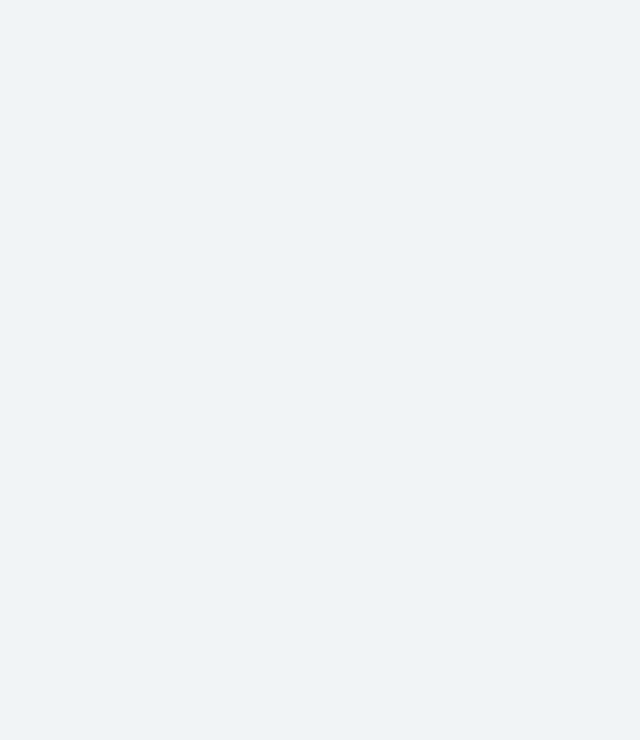
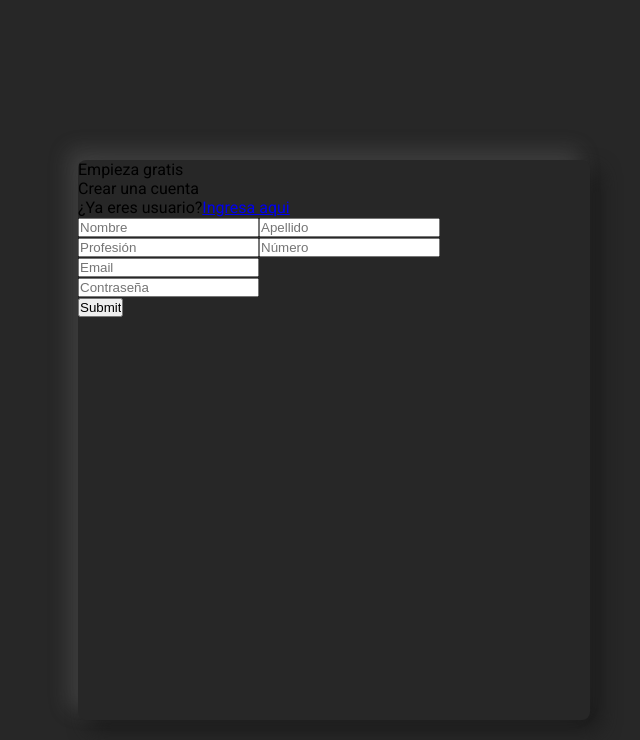
Before and after one commit to SmileTask/front-end, a React (Vite) app: page /register in a window 1280 px wide. Before the commit this address had no page. Shown: the top 740 px of the page, without its empty margins (544-1184 px from the left). Built offline with nearby package versions, Linux system fonts and the light colour scheme.

Commit message:
Add new file pages/register.jsx and advance in the view

```diff
--- a/src/App.jsx
+++ b/src/App.jsx
@@ -3,6 +3,7 @@ import NavPage from './components/navComponents/NavPage.jsx'
 import Home from './pages/Home.jsx'
 import About from './pages/About.jsx'
 import Contact from './pages/Contact.jsx'
+import Register from './pages/Register.jsx'
 import Tarjeta from './pages/Tarjeta.jsx'
 import { Route, Routes } from 'react-router-dom'
 import Home2 from './pages/Home2.jsx'
@@ -41,6 +42,11 @@ function App() {
             <Contact />
           </div>
         }/>
+        <Route path='/register' element={
+          <div>
+            <Register />
+          </div>
+        }/>
       </Routes>
     </div>
   )
--- /dev/null
+++ b/src/components/registerComponents/formRegister.jsx
@@ -0,0 +1,31 @@
+import React from 'react'
+import '../../css/registercss/formRegsiter.css'
+import { Link } from 'react-router-dom'
+
+const registerForm = () => {
+    return(
+        <div className="content-register">
+            <div className='register-header'>
+                <p>Empieza gratis</p>
+                <p>Crear una cuenta</p>
+                <p>¿Ya eres usuario?<Link to='/login'>Ingresa aqui</Link></p>
+            </div>
+            <form action="">
+                <input type="text" placeholder='Nombre'/>
+                <input type="text" name="" id="" placeholder='Apellido'/>
+                <br />
+                <input type="text" placeholder='Profesión' />
+                <input type="text" name="" id="" placeholder='Número'/>
+                <br />
+                <input type="email" placeholder='Email' />
+                <br />
+                <input type="text" placeholder='Contraseña' />
+
+                <br />
+                <input type="submit" />
+            </form>
+        </div>
+    )
+}
+
+export default registerForm
--- /dev/null
+++ b/src/css/pageCss/register.css
@@ -0,0 +1,6 @@
+.containerRegister {
+    position: absolute;
+    width: 100%;
+    height: 100%;
+    background: #272727;
+}
--- /dev/null
+++ b/src/css/registercss/formRegsiter.css
@@ -0,0 +1,15 @@
+.content-register {
+    position: absolute;
+    width: 40%;
+    height: 70%;
+    left: 622px;
+    top: 20%;
+    bottom: 20%;
+    align-items: center;
+    justify-content: center;
+
+
+    background: #272727;
+    box-shadow: -10px -10px 20px rgba(134, 134, 134, 0.25), 10px 10px 20px #1B1B1B;
+    border-radius: 8px;
+}
--- /dev/null
+++ b/src/pages/Register.jsx
@@ -0,0 +1,13 @@
+import React from "react";
+import '../css/pageCss/register.css';
+import RegisterForm from '.././components/registerComponents/formRegister.jsx'
+
+const Register = () => {
+    return(
+        <div className="containerRegister">
+            <RegisterForm />
+        </div>
+    )
+}
+
+export default Register
```
